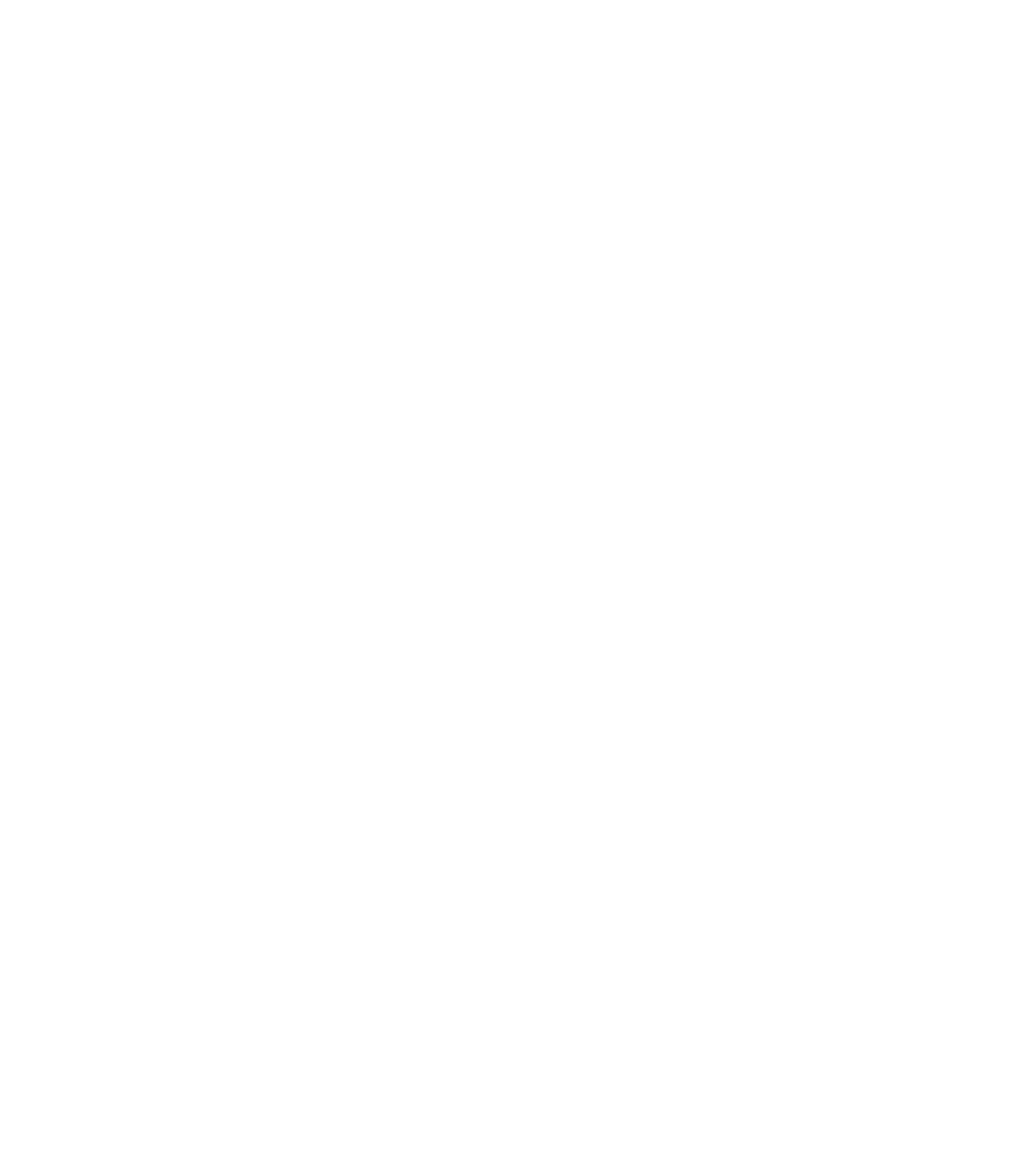
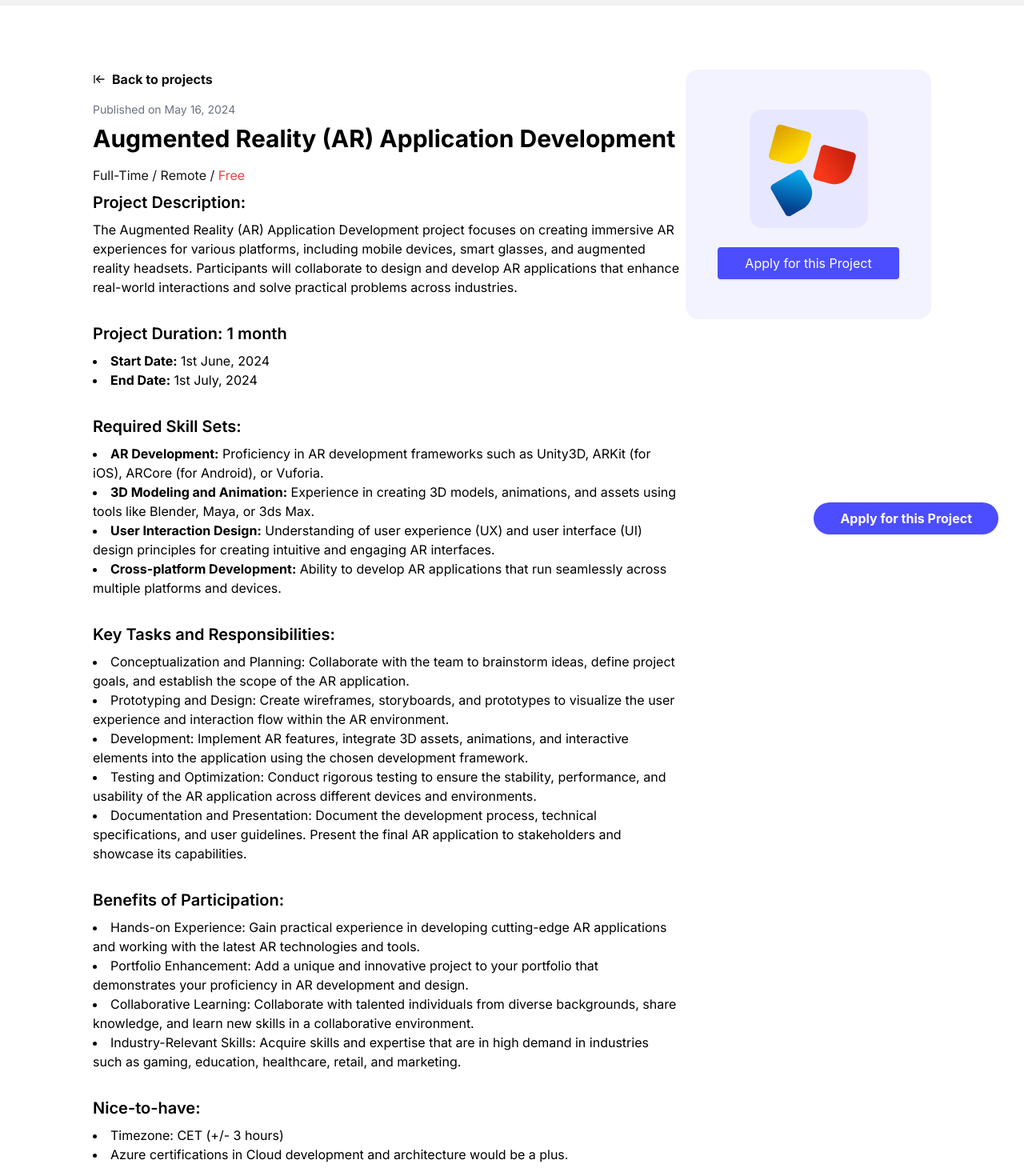
Before and after one commit to techtalentscity/techtalentscity.github.io, a React (Vite) app: page /projects/1 in a window 1280 px wide. Before the commit this address had no page. Shown: the part 100-1570 px from the top of the page at 80% size. Before the commit the page ends 800 px from the top, so only its background shows below. Built offline with nearby package versions, Linux system fonts and the light colour scheme.

Commit message:
project detail page done

```diff
--- a/src/App.jsx
+++ b/src/App.jsx
@@ -1,6 +1,6 @@
 import { BrowserRouter, Route, Routes } from "react-router-dom"
 import HomeWrapper from "./components/HomeWrapper"
-import { About, Home, Login, Projects, Register } from "./Pages"
+import { About, Home, Login, ProjectDetail, Projects, Register } from "./Pages"
 import TopScroll from "./components/TopScroll"
 
 
@@ -15,6 +15,7 @@ function App() {
               <Route path='/' element={<Home />} />
               <Route path='/about' element={<About />} />
               <Route path='/projects' element={<Projects />} />
+              <Route path='/projects/:id' element={<ProjectDetail />} />
             </Route>
               <Route path='/signin' element={<Login />} />
               <Route path='/signup' element={<Register />} />
--- /dev/null
+++ b/src/Pages/ProjectDetail/index.jsx
@@ -0,0 +1,86 @@
+import { Link } from 'react-router-dom';
+import { Button } from 'antd';
+import logo from '../../assets/images/techtalent.png';
+import { LuArrowLeftToLine } from 'react-icons/lu';
+import Container from '../../components/Container';
+
+const ProjectDetail = () => {
+  return (
+    <Container className='w-full flex flex-col lg:flex-row gap-2 mt-10 lg:mt-20'>
+      <div className="w-full flex flex-col items-start bg-white">
+        <Link to="/projects" className="text-[#101010] font-bold mb-4 flex items-center gap-2">
+          <LuArrowLeftToLine /> <span>Back to projects</span>
+        </Link>
+        <p className="text-sm text-gray-500 mb-2">Published on May 16, 2024</p>
+        <h1 className="text-3xl font-bold mb-4">Augmented Reality (AR) Application Development</h1>
+        <p className="text-[#131518] mb-2">Full-Time / Remote / <span className="text-red-500">Free</span></p>
+
+        <div className="mb-8">
+          <h2 className="text-xl font-semibold mb-2">Project Description:</h2>
+          <p>
+            The Augmented Reality (AR) Application Development project focuses on creating immersive AR experiences for various platforms, including mobile devices, smart glasses, and augmented reality headsets. Participants will collaborate to design and develop AR applications that enhance real-world interactions and solve practical problems across industries.
+          </p>
+        </div>
+
+        <div className="mb-8">
+          <h2 className="text-xl font-semibold mb-2">Project Duration: 1 month</h2>
+          <ul className="list-disc list-inside">
+            <li><strong>Start Date:</strong> 1st June, 2024</li>
+            <li><strong>End Date:</strong> 1st July, 2024</li>
+          </ul>
+        </div>
+
+        <div className="mb-8">
+          <h2 className="text-xl font-semibold mb-2">Required Skill Sets:</h2>
+          <ul className="list-disc list-inside">
+            <li><strong>AR Development:</strong> Proficiency in AR development frameworks such as Unity3D, ARKit (for iOS), ARCore (for Android), or Vuforia.</li>
+            <li><strong>3D Modeling and Animation:</strong> Experience in creating 3D models, animations, and assets using tools like Blender, Maya, or 3ds Max.</li>
+            <li><strong>User Interaction Design:</strong> Understanding of user experience (UX) and user interface (UI) design principles for creating intuitive and engaging AR interfaces.</li>
+            <li><strong>Cross-platform Development:</strong> Ability to develop AR applications that run seamlessly across multiple platforms and devices.</li>
+          </ul>
+        </div>
+
+        <div className="mb-8">
+          <h2 className="text-xl font-semibold mb-2">Key Tasks and Responsibilities:</h2>
+          <ul className="list-disc list-inside">
+            <li>Conceptualization and Planning: Collaborate with the team to brainstorm ideas, define project goals, and establish the scope of the AR application.</li>
+            <li>Prototyping and Design: Create wireframes, storyboards, and prototypes to visualize the user experience and interaction flow within the AR environment.</li>
+            <li>Development: Implement AR features, integrate 3D assets, animations, and interactive elements into the application using the chosen development framework.</li>
+            <li>Testing and Optimization: Conduct rigorous testing to ensure the stability, performance, and usability of the AR application across different devices and environments.</li>
+            <li>Documentation and Presentation: Document the development process, technical specifications, and user guidelines. Present the final AR application to stakeholders and showcase its capabilities.</li>
+          </ul>
+        </div>
+
+        <div className="mb-8">
+          <h2 className="text-xl font-semibold mb-2">Benefits of Participation:</h2>
+          <ul className="list-disc list-inside">
+            <li>Hands-on Experience: Gain practical experience in developing cutting-edge AR applications and working with the latest AR technologies and tools.</li>
+            <li>Portfolio Enhancement: Add a unique and innovative project to your portfolio that demonstrates your proficiency in AR development and design.</li>
+            <li>Collaborative Learning: Collaborate with talented individuals from diverse backgrounds, share knowledge, and learn new skills in a collaborative environment.</li>
+            <li>Industry-Relevant Skills: Acquire skills and expertise that are in high demand in industries such as gaming, education, healthcare, retail, and marketing.</li>
+          </ul>
+        </div>
+
+        <div className="mb-8">
+          <h2 className="text-xl font-semibold mb-2">Nice-to-have:</h2>
+          <ul className="list-disc list-inside">
+            <li>Timezone: CET (+/- 3 hours)</li>
+            <li>Azure certifications in Cloud development and architecture would be a plus.</li>
+          </ul>
+        </div>
+
+        <div className="fixed bottom-8 right-8">
+          <Button type="primary" size="large" className="rounded-full px-8 py-4 font-bold">
+            Apply for this Project
+          </Button>
+        </div>
+      </div>
+      <div className='shrink-0 w-[307px] h-[312px] rounded-2xl p-10 bg-[#F3F3FF] flex justify-center items-center flex-col gap-6'>
+        <img src={logo} alt="Project Logo" className="w-[148px] h-[148px] object-cover" />
+        <Button type="primary" size="large" block>Apply for this Project</Button>
+      </div>
+    </Container>
+  );
+}
+
+export default ProjectDetail;
--- a/src/Pages/index.js
+++ b/src/Pages/index.js
@@ -3,6 +3,7 @@ import About from "./About";
 import Projects from "./Projects";
 import Login from "./Login";
 import Register from "./Register";
+import ProjectDetail from "./ProjectDetail";
 
 
-export {Home, About, Projects, Login, Register}
+export {Home, About, Projects, Login, Register, ProjectDetail}
--- a/src/components/Navbar.jsx
+++ b/src/components/Navbar.jsx
@@ -42,12 +42,12 @@ const Navbar = () => {
                 <Link to={'/'}>
                     <img src={logo} alt="logo" className="w-[250px]" />
                 </Link>
-                <div className="hidden md:flex items-center gap-20">
+                <div className="hidden lg:flex items-center gap-20">
                     <NavLink to={'/'} className={({ isActive }) => isActive ? "font-bold text-[#3B3CC6]" : "" }>Home</NavLink>
                     <NavLink to={'/projects'} className={({ isActive }) => isActive ? "font-bold text-[#3B3CC6]" : "" }>Projects</NavLink>
                     <NavLink to={'/about'} className={({ isActive }) => isActive ? "font-bold text-[#3B3CC6]" : "" }>About</NavLink>
                 </div>
-                <div className="hidden md:flex items-center gap-2">
+                <div className="hidden lg:flex items-center gap-2">
                     <Link to={'/signin'}><Button className="rounded-2xl py-[10px] px-8 font-bold bg-[#F3F3FF] hover:!bg-[#F3F3FF] border-0">Login</Button></Link>
                     <Link to={'/signup'}><Button type="primary" className="rounded-2xl py-[10px] px-8 font-bold shadow-none">Register</Button></Link>
                 </div>
--- a/src/components/ProjectCard.jsx
+++ b/src/components/ProjectCard.jsx
@@ -1,8 +1,9 @@
-import { Badge } from 'antd';
+import { useNavigate } from 'react-router-dom';
 
 const ProjectCard = ({ project }) => {
+    const navigate = useNavigate()
   return (
-    <div className="border border-[#EFF1F3] p-4 rounded-lg bg-white">
+    <div className="border border-[#EFF1F3] p-4 rounded-lg bg-white cursor-pointer" onClick={() => navigate(`/projects/1`)}>
         <div className="flex flex-col md:flex-row  justify-between gap-5">
             <div className="flex items-center mb-2 gap-1 md:gap-0">
                 <img src={project.logo} alt="Company Logo" className="h-20 w-20 object-contain object-center mr-2" />
```
